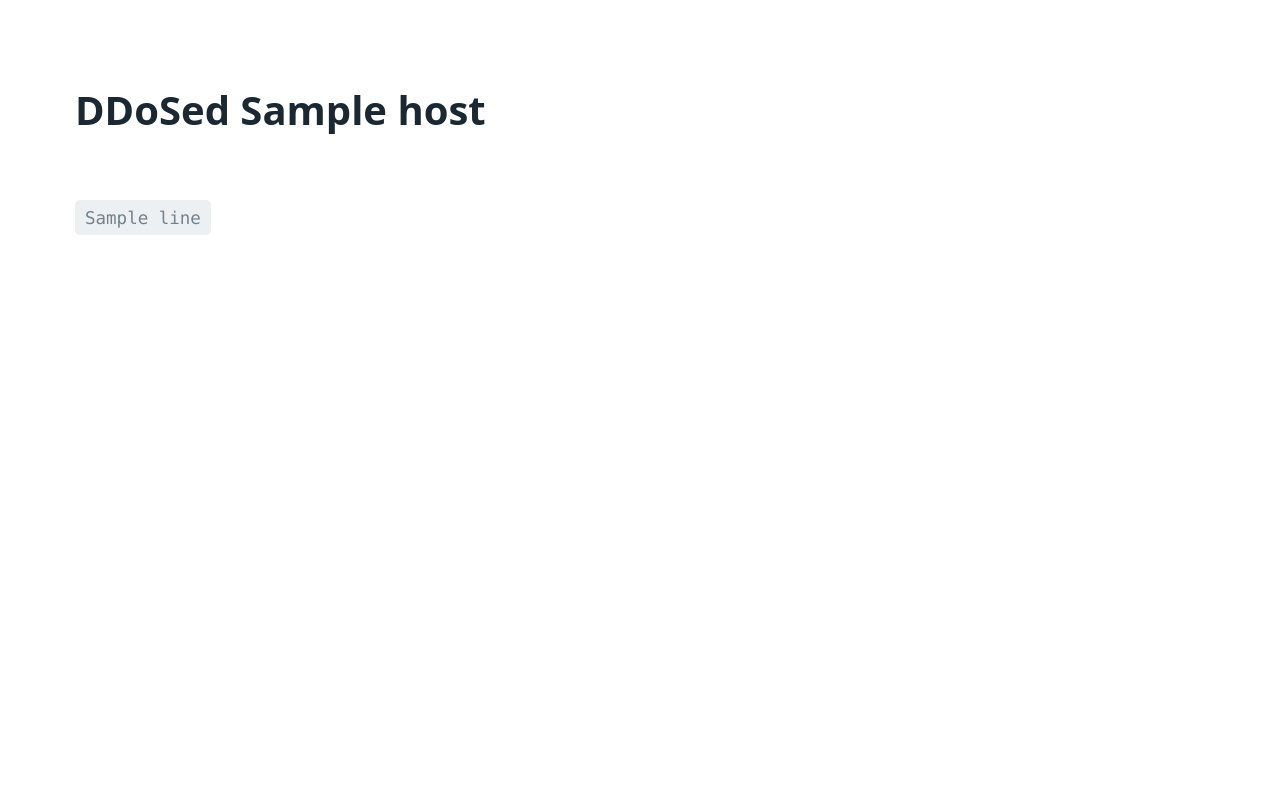
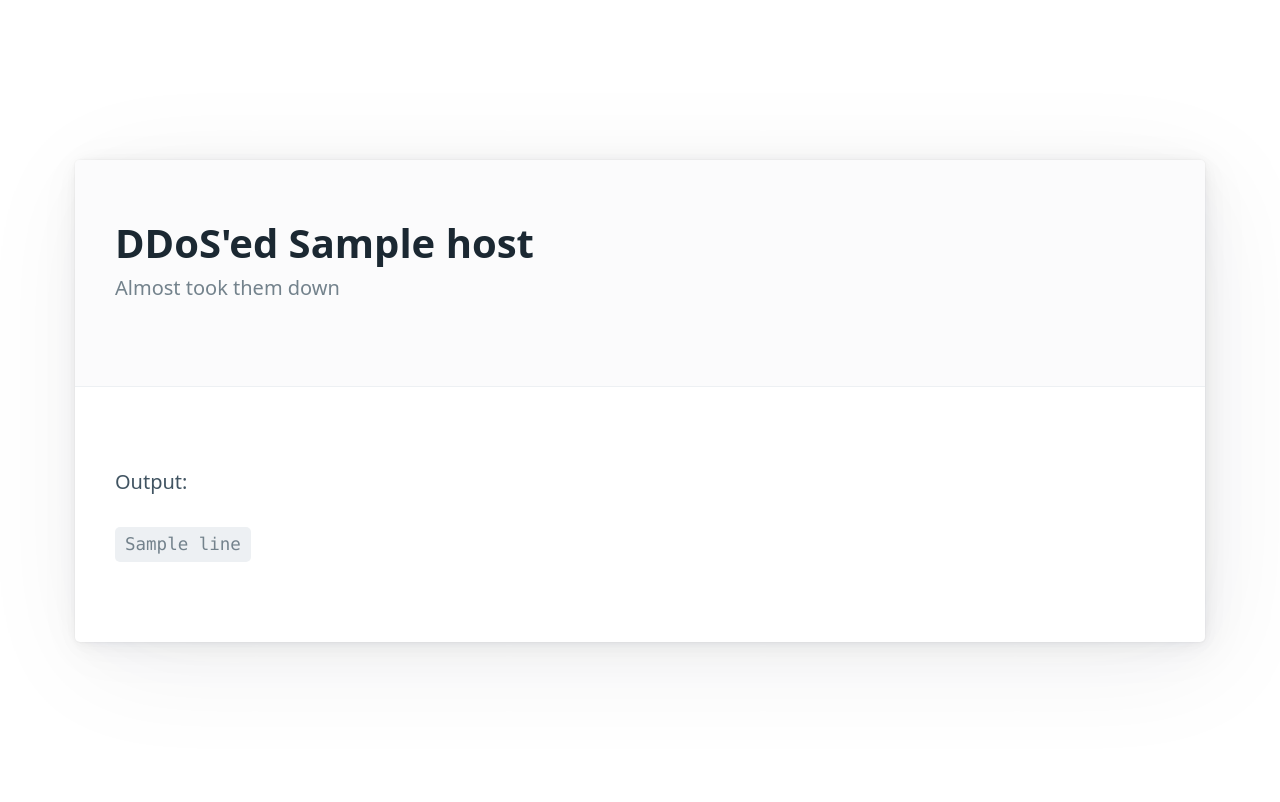
Before and after one commit to ShirinovAdil/soap, a Flask app: template templates/ping.html in a window 1280 px wide. Before the commit the page ends 235 px from the top, so only its background shows below. Run offline with Flask 2, Linux system fonts and the light colour scheme; the template is opened without the code that fills it: most values are stand-ins (such as "Sample title", 1, 10 or a date in 2020).

Commit message:
Beautify x2

```diff
--- a/templates/ping.html
+++ b/templates/ping.html
@@ -4,17 +4,25 @@
     <meta charset="utf-8">
     <meta name="viewport" content="width=device-width, initial-scale=1">
     <link rel="stylesheet" href="https://unpkg.com/@picocss/pico@latest/css/pico.min.css">
-    <title>DDoSed {{ host }}</title>
+    <title>DDoS'ed {{ host }}</title>
   </head>
   <body>
     <main class="container">
-      <h1>DDoSed {{ host }}</h1>
+      <article>
+        <header>
+          <hgroup>
+            <h1>DDoS'ed {{ host }}</h1>
+            <h2>Almost took them down</h2>
+          </hgroup>
+        </header>
+        <p>Output:</p>
         <code>
           {% for line in result %}
             {{ line }}
             <br>
           {% endfor %}
         </code>
+      </article>
     </main>
   </body>
 </html>
```
Also changed, not shown: templates/ping_form.html (+9 -2 lines). Lines whose indentation alone changed are shown as unchanged.
